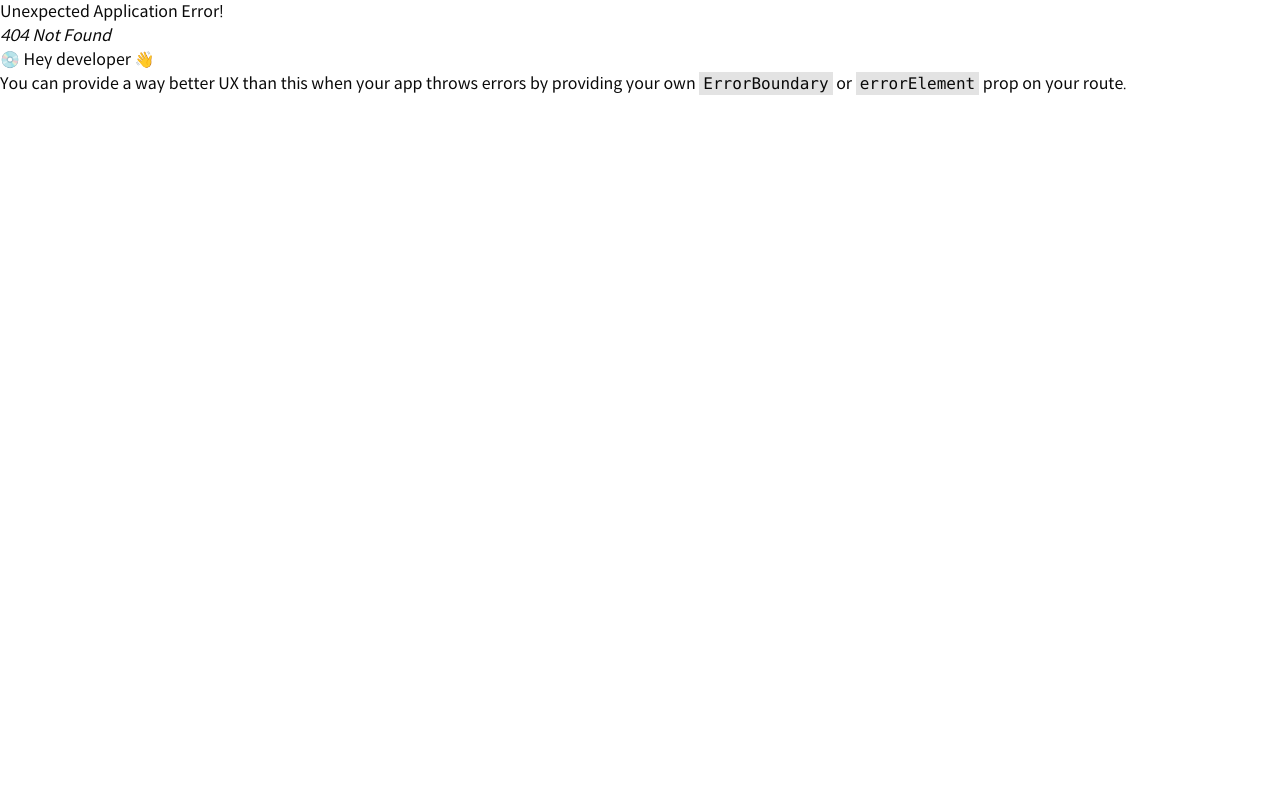
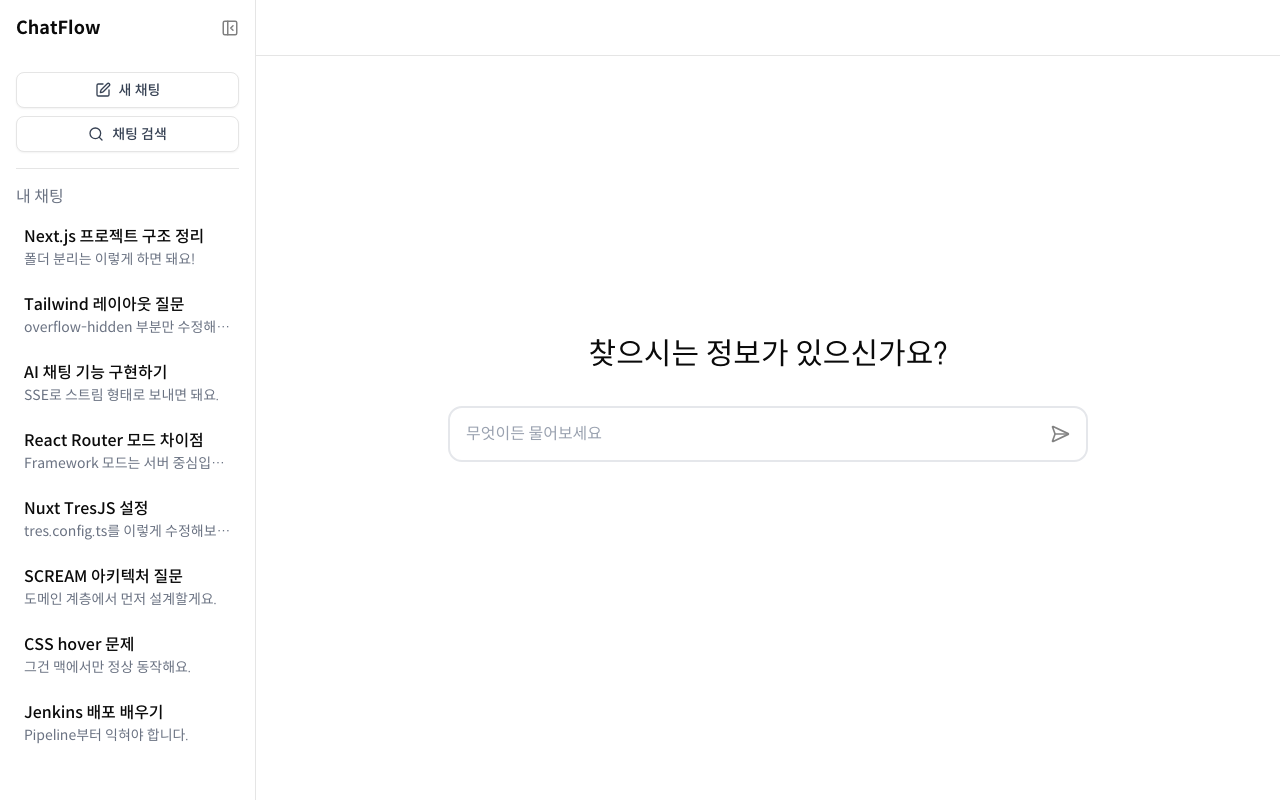
Before and after one commit to wookjjin/chat-flow, a React (Vite) app: page /chat/1 in a window 1280 px wide. Before the commit this address had no page. Built offline with nearby package versions, Linux system fonts and the light colour scheme; some icons are missing; what @iconify/tailwind4 would draw is missing.

Commit message:
feat: refactor sidebar

```diff
--- a/src/components/layout/Sidebar.tsx
+++ b/src/components/layout/Sidebar.tsx
@@ -9,41 +9,39 @@ import { PanelLeftClose, PanelLeftOpen, Search, SquarePen } from 'lucide-react';
 import { Button } from '@/components/ui/button';
 import { Separator } from '@/components/ui/separator';
 
-export default function Sidebar() {
-  const [isOpen, setIsOpen] = useState(true);
+import type { ChatListProps, SidebarActionsProps, SidebarHeaderProps } from '@/types/sidebar';
+
+function SidebarHeader({ isOpen, onToggle }: SidebarHeaderProps) {
   return (
-    <div
-      className={cn(
-        'h-screen border-r bg-white transition-all duration-300 flex flex-col',
-        isOpen ? 'w-64' : 'w-14',
-      )}
-    >
-      {/* Header */}
     <div className="h-14 flex items-center justify-between px-4">
       {isOpen ? (
         <>
           <span className="font-semibold text-lg">ChatFlow</span>
-            <PanelLeftClose
-              className="cursor-pointer"
-              color="gray"
-              size={18}
-              onClick={() => setIsOpen(false)}
-            />
+          <PanelLeftClose className="cursor-pointer" color="gray" size={18} onClick={onToggle} />
         </>
       ) : (
         <PanelLeftOpen
           className="flex-1 cursor-pointer"
           color="gray"
           size={18}
-            onClick={() => setIsOpen(true)}
+          onClick={onToggle}
         />
       )}
     </div>
+  );
+}
 
-      {/* Body */}
-      <div className="flex flex-1 flex-col p-4 gap-4">
-        <div className="flex flex-col gap-2">
-          {isOpen ? (
+function SidebarActions({ isOpen }: SidebarActionsProps) {
+  if (!isOpen) {
+    return (
+      <div className="flex flex-col items-center gap-6">
+        <SquarePen className="cursor-pointer" color="gray" size={18} />
+        <Search className="cursor-pointer" color="gray" size={18} />
+      </div>
+    );
+  }
+
+  return (
     <>
       <Button variant="outline" className="cursor-pointer text-gray-700">
         <SquarePen />새 채팅
@@ -53,31 +51,53 @@ export default function Sidebar() {
         채팅 검색
       </Button>
     </>
-          ) : (
-            <div className="flex flex-col items-center gap-6">
-              <SquarePen color="gray" size={18} />
-              <Search color="gray" size={18} />
-            </div>
-          )}
-        </div>
-        {isOpen ? <Separator /> : <></>}
-        {/* "내 채팅" 영역 */}
-        <div className="flex-1 flex flex-col overflow-auto">
-          {isOpen ? (
+  );
+}
+
+function ChatList({ isOpen, chats }: ChatListProps) {
+  if (!isOpen) return null;
+
+  return (
     <>
       <label className="text-gray-500 mb-2">내 채팅</label>
       <div className="space-y-2">
-                {chatList.map((chat) => (
-                  <div key={chat.id} className="p-2 rounded-lg hover-bg-gray-100 cursor-pointer">
+        {chats.map((chat) => (
+          <div
+            key={chat.id}
+            className="p-2 rounded-lg hover:bg-gray-100 cursor-pointer transition-colors"
+          >
             <div className="font-medium">{chat.title}</div>
             <div className="text-sm text-gray-500 truncate">{chat.lastMessage}</div>
           </div>
         ))}
       </div>
     </>
-          ) : (
-            <></>
+  );
+}
+
+export default function Sidebar() {
+  const [isOpen, setIsOpen] = useState(true);
+
+  const toggleSidebar = () => setIsOpen((prev) => !prev);
+
+  return (
+    <div
+      className={cn(
+        'h-screen border-r bg-white transition-all duration-300 flex flex-col',
+        isOpen ? 'w-64' : 'w-14',
       )}
+    >
+      <SidebarHeader isOpen={isOpen} onToggle={toggleSidebar} />
+
+      <div className="flex flex-1 flex-col p-4 gap-4">
+        <div className="flex flex-col gap-2">
+          <SidebarActions isOpen={isOpen} />
+        </div>
+
+        {isOpen && <Separator />}
+
+        <div className="flex-1 flex flex-col overflow-auto">
+          <ChatList isOpen={isOpen} chats={chatList} />
         </div>
       </div>
     </div>
--- a/src/routes/index.tsx
+++ b/src/routes/index.tsx
@@ -12,6 +12,10 @@ const router = createBrowserRouter([
         path: '',
         element: <ChatMain />,
       },
+      {
+        path: 'chat/:id',
+        element: <ChatMain />,
+      },
     ],
   },
 ]);
--- /dev/null
+++ b/src/types/sidebar.ts
@@ -0,0 +1,19 @@
+export interface Chat {
+  id: string;
+  title: string;
+  lastMessage: string;
+}
+
+export interface SidebarHeaderProps {
+  isOpen: boolean;
+  onToggle: () => void;
+}
+
+export interface SidebarActionsProps {
+  isOpen: boolean;
+}
+
+export interface ChatListProps {
+  isOpen: boolean;
+  chats: Chat[];
+}
```
Also changed, not shown: src/pages/chat/index.tsx (added), 1 other file (tests, documents, lock files or other folders). Lines whose indentation alone changed are shown as unchanged.
